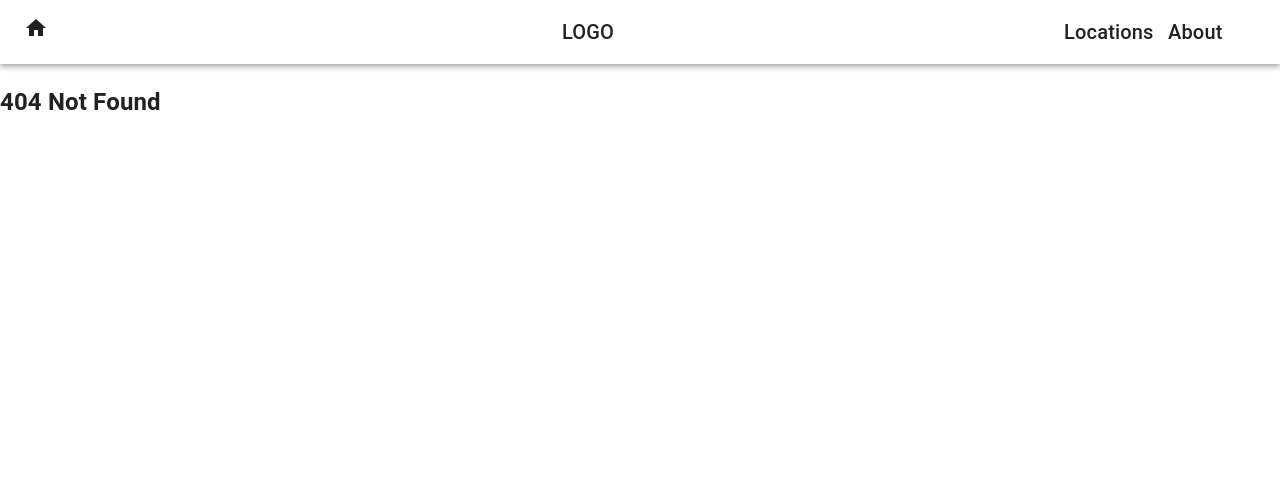
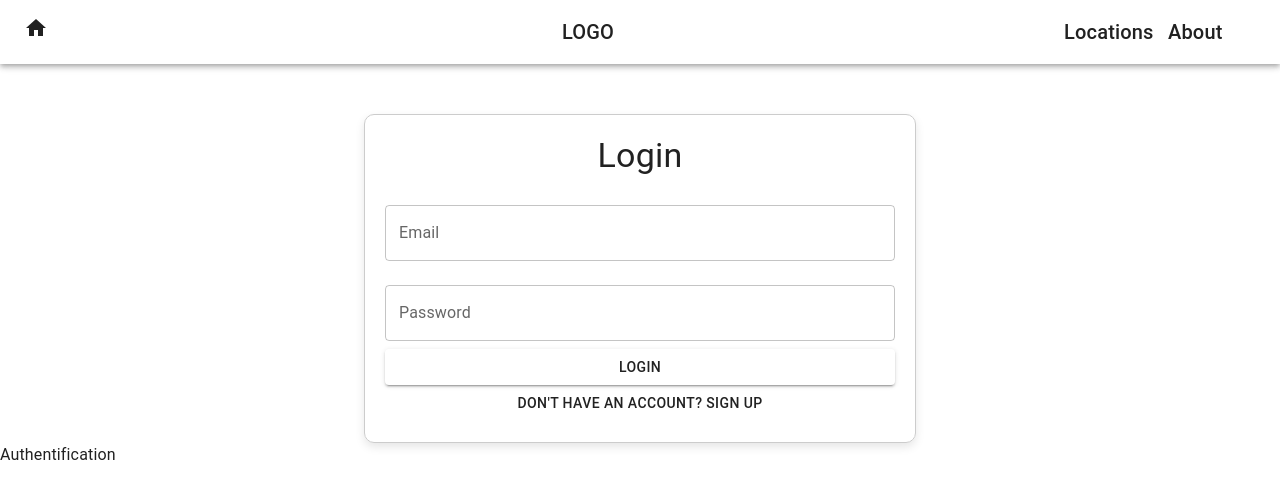
Before and after one commit to TarasOstasha/Blog, a React (Create React App) app in the folder client/: page /auth in a window 1280 px wide. Before the commit this address had no page. Shown: the top 498 px of the page. Built offline with nearby package versions, Linux system fonts and the light colour scheme.

Commit message:
add auth form

```diff
--- a/client/package.json
+++ b/client/package.json
@@ -16,6 +16,8 @@
     "@types/react": "^18.3.3",
     "@types/react-dom": "^18.3.0",
     "axios": "^1.7.3",
+    "classnames": "^2.5.1",
+    "formik": "^2.4.6",
     "query-string": "^9.1.0",
     "react": "^18.3.1",
     "react-dom": "^18.3.1",
@@ -26,7 +28,8 @@
     "slick-carousel": "^1.8.1",
     "typescript": "^4.9.5",
     "uuid": "^10.0.0",
-    "web-vitals": "^2.1.4"
+    "web-vitals": "^2.1.4",
+    "yup": "^1.4.0"
   },
   "scripts": {
     "start": "react-scripts start",
--- a/client/src/App.tsx
+++ b/client/src/App.tsx
@@ -6,6 +6,7 @@ import NotFound from './components/NotFound/NotFound';
 import About from './pages/About/About';
 import Locations from './pages/Locations/Locations';
 import Header from './components/Header/Header';
+import Authentication from './pages/Authentification/Authentication';
 
 
 
@@ -18,6 +19,7 @@ const App: React.FC = () => {
           <Route path="/" element={<Home />} />
           <Route path="/about" element={<About />} />
           <Route path="/locations" element={<Locations />} />
+          <Route path='/auth' element={<Authentication />} />
           <Route path="*" element={<NotFound />} />
         </Routes>
       </div>
--- a/client/src/api/index.tsx
+++ b/client/src/api/index.tsx
@@ -23,7 +23,7 @@ export const getCarouselData = (limit: number, offset: number) => {
 
 export const getThumnailGalleryData = (limit: number, offset: number) => {
   const query = queryString.stringify({ limit, offset });
-  return axiosInstance.get(`/carouselItems/?${query}`);
+  return axiosInstance.get(`/galleryItems/?${query}`);
 }
 
 
--- /dev/null
+++ b/client/src/components/Auth/Auth.module.scss
@@ -0,0 +1,36 @@
+.auth-container {
+    margin-top: 50px;
+    padding: 20px;
+    border: 1px solid #ccc;
+    border-radius: 10px;
+    box-shadow: 0 4px 10px rgba(0, 0, 0, 0.1);
+  }
+
+  .auth-title {
+    text-align: center;
+    margin-bottom: 20px;
+  }
+
+  .auth-form {
+    display: flex;
+    flex-direction: column;
+  }
+
+  .auth-field {
+    margin-bottom: 20px;
+  }
+
+  .error-field .MuiFormHelperText-root {
+    color: red;
+  }
+
+  .auth-button {
+    margin-top: 20px;
+  }
+
+  .auth-toggle {
+    margin-top: 20px;
+    text-align: center;
+    display: block;
+    width: 100%;
+  }
--- /dev/null
+++ b/client/src/components/Auth/Auth.tsx
@@ -0,0 +1,111 @@
+import React, { useState } from 'react';
+import { Formik, Form, Field, FormikHelpers } from 'formik';
+import * as Yup from 'yup';
+import { TextField, Button, Container, Typography } from '@mui/material';
+import classnames from 'classnames';
+import styles from './Auth.module.scss';
+import { AUTH_VALIDATION_SCHEMA } from '../../utils/validationSchema';
+
+
+export interface AuthData {
+    name: string,
+    email: string,
+    password: string,
+    confirmPassword: string
+}
+
+
+const Auth:React.FC = () => {
+    const [isLogin, setIsLogin] = useState(true);
+    const initialValues: AuthData = { name: '', email: '', password: '', confirmPassword: '' }
+
+    const handleFormSubmit = (values: AuthData, { resetForm }: FormikHelpers<AuthData>) => {
+        // Handle form submission here
+        console.log(values);
+      };
+  return (
+    <Container maxWidth="sm">
+      <div className={styles['auth-container']}>
+        <Typography variant="h4" gutterBottom className={styles['auth-title']}>
+          {isLogin ? 'Login' : 'Sign Up'}
+        </Typography>
+        <Formik
+          initialValues={initialValues}
+          validationSchema={AUTH_VALIDATION_SCHEMA}
+          onSubmit={handleFormSubmit}
+        >
+          {({ errors, touched }) => (
+            <Form className={styles['auth-form']}>
+              {!isLogin && (  // Conditionally render the Name field for signup only
+                <Field
+                  as={TextField}
+                  name="name"
+                  label="Name"
+                  type="text"
+                  variant="outlined"
+                  fullWidth
+                  margin="normal"
+                  placeholder="Name"
+                  className={classnames({
+                    [styles['auth-field']]: true,
+                    [styles['error-field']]: errors.name && touched.name,
+                  })}
+                  helperText={touched.name && errors.name}
+                  error={touched.name && Boolean(errors.name)}
+                />
+              )}
+              <Field
+                as={TextField}
+                name="email"
+                label="Email"
+                variant="outlined"
+                fullWidth
+                margin="normal"
+                className={classnames({ 'auth-field': true, 'error-field': errors.email && touched.email })}
+                helperText={touched.email && errors.email}
+                error={touched.email && Boolean(errors.email)}
+              />
+              <Field
+                as={TextField}
+                name="password"
+                label="Password"
+                type="password"
+                variant="outlined"
+                fullWidth
+                margin="normal"
+                className={classnames({ 'auth-field': true, 'error-field': errors.password && touched.password })}
+                helperText={touched.password && errors.password}
+                error={touched.password && Boolean(errors.password)}
+              />
+              {!isLogin && (
+                <Field
+                  as={TextField}
+                  name="confirmPassword"
+                  label="Confirm Password"
+                  type="password"
+                  variant="outlined"
+                  fullWidth
+                  margin="normal"
+                  className={classnames({ 'auth-field': true, 'error-field': errors.confirmPassword && touched.confirmPassword })}
+                  helperText={touched.confirmPassword && errors.confirmPassword}
+                  error={touched.confirmPassword && Boolean(errors.confirmPassword)}
+                />
+              )}
+              <Button type="submit" variant="contained" color="primary" fullWidth className="auth-button">
+                {isLogin ? 'Login' : 'Sign Up'}
+              </Button>
+            </Form>
+          )}
+        </Formik>
+        <Button
+          onClick={() => setIsLogin(!isLogin)}
+          className={styles['auth-toggle']}
+        >
+          {isLogin ? "Don't have an account? Sign Up" : 'Already have an account? Login'}
+        </Button>
+      </div>
+    </Container>
+  )
+}
+
+export default Auth
--- a/client/src/components/ThumbnailGallery/ThumbnailGallery.tsx
+++ b/client/src/components/ThumbnailGallery/ThumbnailGallery.tsx
@@ -10,7 +10,7 @@ import { getThumbnailGalleryThunk } from '../../store/slices/thumbnailGallerySli
 const ThumbnailGallery: React.FC<GalleryProps> = ({ galleryData, isFetching, error, getGalleryData }) => {
   useEffect(() => {
     if (galleryData.length === 0) {
-      getGalleryData({ limit: 10, offset: 0 });
+      getGalleryData({ limit: 4, offset: 0 });
     }
   }, [galleryData, getGalleryData]);
 
--- /dev/null
+++ b/client/src/pages/Authentification/Authentication.tsx
@@ -0,0 +1,15 @@
+import React from 'react';
+import Header from '../../components/Header/Header';
+import Auth from '../../components/Auth/Auth';
+
+const Authentication:React.FC = () => {
+  return (
+    <>
+        <Auth />
+        <div>Authentification</div>
+    </>
+
+  )
+}
+
+export default Authentication
--- a/client/src/store/slices/thumbnailGallerySlice.ts
+++ b/client/src/store/slices/thumbnailGallerySlice.ts
@@ -100,6 +100,7 @@ const initialState: thumbnailGalleryState = {
     async ({ limit, offset }, { rejectWithValue }) => {
       try {
         const { data: { data } } = await API.getThumnailGalleryData(limit, offset);
+        console.log(data, '<< data');
         return data;
       } catch (err) {
         if (axios.isAxiosError(err) && err.response) {
--- /dev/null
+++ b/client/src/utils/validationSchema.ts
@@ -0,0 +1,27 @@
+import * as yup from 'yup';
+
+
+export const AUTH_VALIDATION_SCHEMA = yup.object({
+    name: yup
+    .string()
+    .min(2, 'Name must be at least 2 characters')
+    .required('Name is required'),
+
+    email: yup
+      .string()
+      .matches(
+        /^[^\s@]+@[^\s@]+\.[^\s@]+$/,
+        'Invalid email format'
+      )
+      .required('Email is required'),
+
+    password: yup
+      .string()
+      .min(6, 'Password must be at least 6 characters long')
+      .required('Password is required'),
+
+    confirmPassword: yup
+      .string()
+      .oneOf([yup.ref('password')], 'Passwords must match')
+      .required('Confirm Password is required'),
+  });
```
Also changed, not shown: 1 other file (tests, documents, lock files or other folders).
